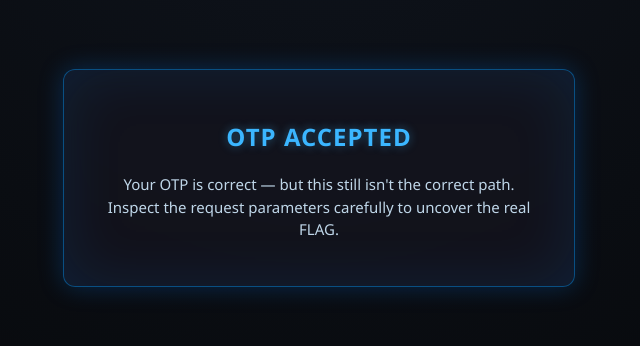
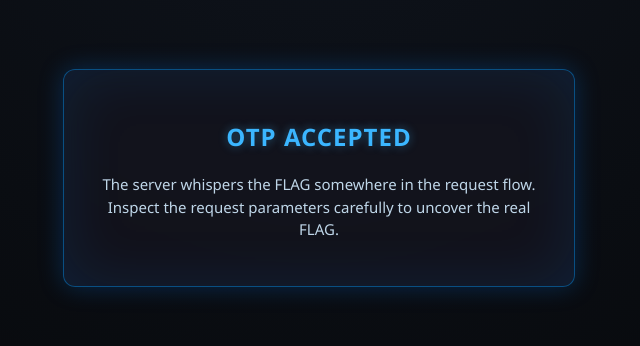
Before and after one commit to jaseervk/otp-bypass-ctf, a website: page public/verify-success.html in a window 1280 px wide. Shown: the part 222-568 px from the top of the page, 321-961 px from the left. Drawn offline with Linux system fonts and the light colour scheme.

Commit message:
Update verify-success.html

```diff
--- a/public/verify-success.html
+++ b/public/verify-success.html
@@ -63,7 +63,7 @@
     <h2>OTP ACCEPTED</h2>
 
     <p>
-        Your OTP is correct — but this still isn't the correct path.<br>
+        The server whispers the FLAG somewhere in the request flow.<br>
         Inspect the request parameters carefully to uncover the real FLAG.
     </p>
 </div>
```
